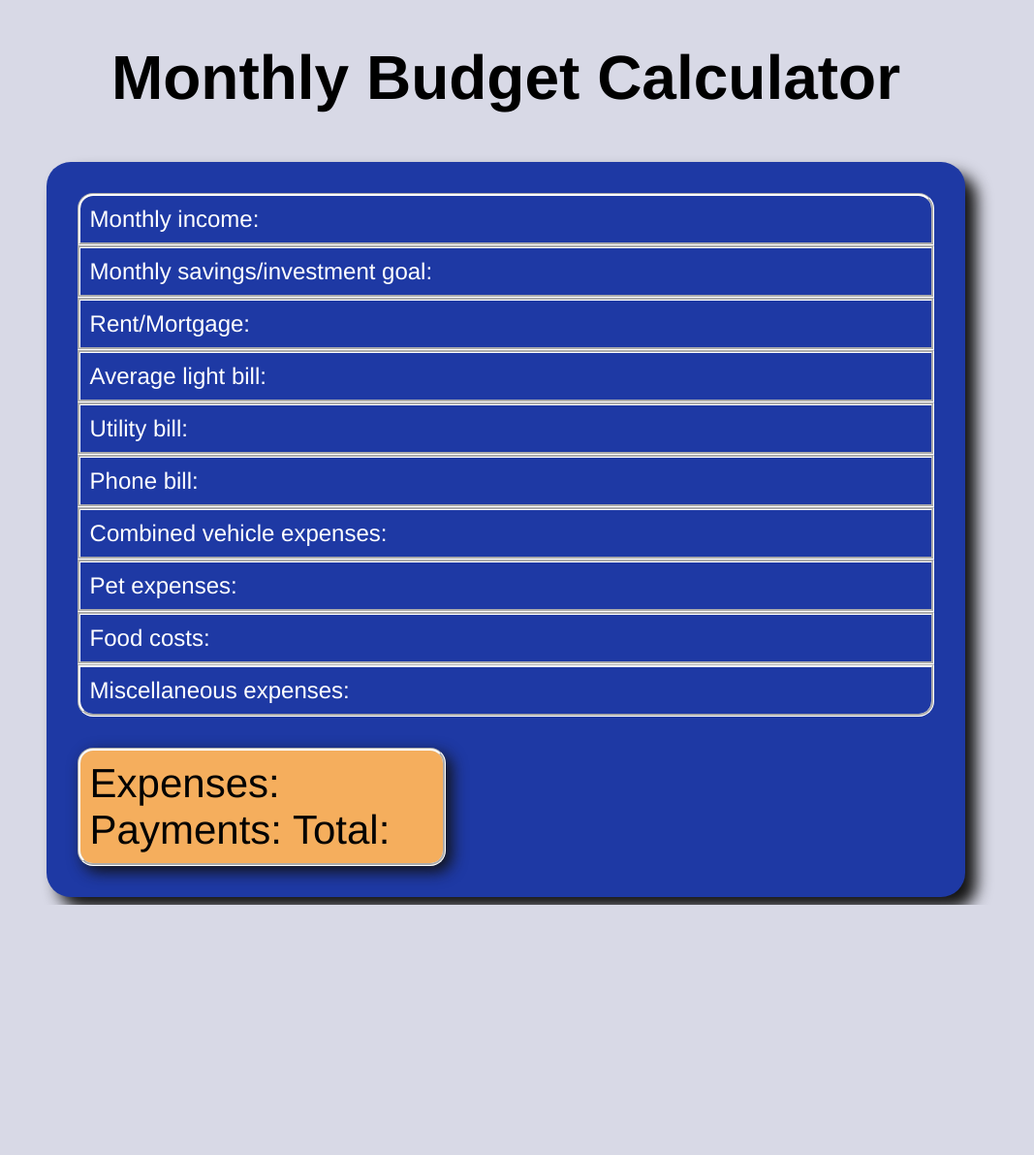
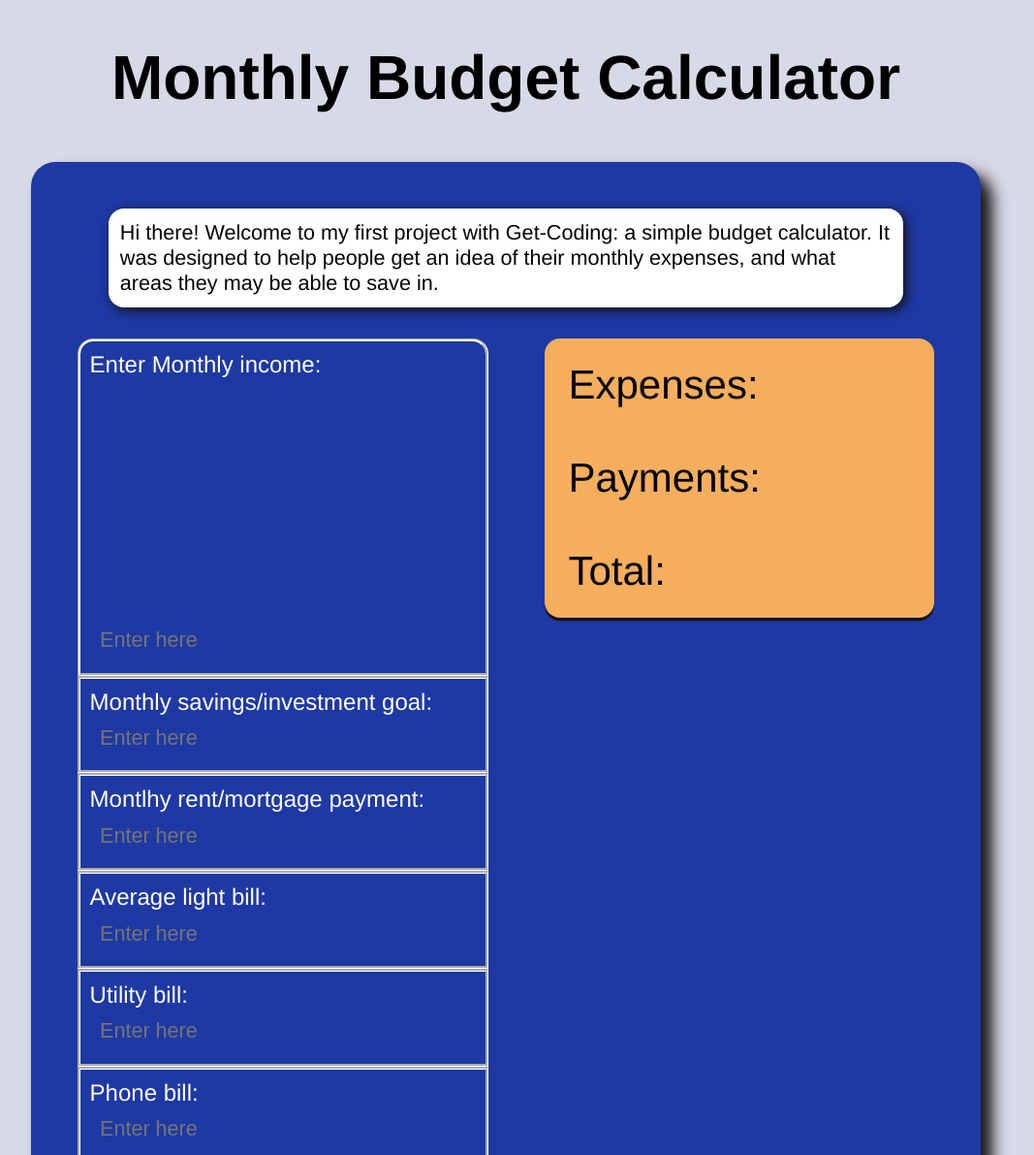
Before and after one commit to BTremb/Budget-calc-project, a plain HTML site: page index.html in a window 1280 px wide. Shown: the top 1191 px of the page at 97% size, without its empty margins (118-1185 px from the left). Before the commit the page ends 933 px from the top, so only its background shows below. Drawn offline with Linux system fonts and the light colour scheme.

Commit message:
fixed errors

```diff
--- a/index.html
+++ b/index.html
@@ -12,40 +12,61 @@
             Monthly Budget Calculator
         </h1>
         <div class="column">
+            <div class="description">
+                Hi there! Welcome to my first project with Get-Coding: a simple budget calculator. It was designed to help people get an idea of their monthly expenses, and what areas they may be able to save in.
+            </div>
+            <div class="calculation calctop">
+                Expenses:
+            </div>
+            <div class="calculation">
+                Payments:
+            </div>
+            <div class="calculation calcbottom">
+                Total:
+            </div>
             <div class="row firstchild">
-                Monthly income:
+                Enter Monthly income:
+                <input type="text" placeholder="Enter here"/>
             </div>
             <div class="row">
                 Monthly savings/investment goal:
+                <input type="text" placeholder="Enter here"/>
             </div>
             <div class="row">
-                Rent/Mortgage:
+                Montlhy rent/mortgage payment:
+                <input type="text" placeholder="Enter here">
             </div>
             <div class="row">
                 Average light bill:
+                <input type="text" placeholder="Enter here">
             </div>
             <div class="row">
                 Utility bill:
+                <input type="text" placeholder="Enter here">
             </div>
             <div class="row">
                 Phone bill:
+                <input type="text" placeholder="Enter here">
             </div>
             <div class="row">
-                Combined vehicle expenses:
+                Monthly credit card/loan payments:
+                <input type="text" Placeholder="Enter here">
             </div>
             <div class="row">
-                Pet expenses:
+                Average monthly vehicle expenses:
+                <input type="text" placeholder="Enter here">
             </div>
             <div class="row">
-                Food costs:
+                Average monthly pet expenses:
+                <input type="text" placeholder="Enter here">
+            </div>
+            <div class="row">
+                Average monthly food costs:
+                <input type="text" placeholder="Enter here">
             </div>
             <div class="row lastchild">
                 Miscellaneous expenses:
-            </div>
-            <div class="row calculation">
-                Expenses:
-                Payments:
-                Total:
+                <input type="text" placeholder="Enter here">
             </div>
          </div>
     </body>
--- a/styles.css
+++ b/styles.css
@@ -12,18 +12,21 @@ h1 {
     color: white;
     background-color: #1e39a4;
     width: 70%;
-    padding: 2rem;
+    padding: 3rem;
     box-shadow: 0.75rem 0.75rem 1rem #131313;
     border-radius: 1.563rem;
     margin: auto;
     margin-top: 3.125rem;
     font-size: 150%;
+    text-align: left;
   }
 
 .row {
     padding: 0.625rem;
     border-style: groove;
     border-color: #ffffff;
+    width: 45%
+
 }
 
 .firstchild {
@@ -37,14 +40,47 @@ h1 {
     border-bottom-right-radius: 1rem;
 }
 
-.calculation {
+.calculation{
     background-color: #f5ae5d;
     color: #030303;
     width: 40%;
     text-align: left;
-    margin: left;
     font-size: 175%;
-    padding: 0.625rem;
-    box-shadow: 0.375rem 0.375rem 1rem #131313;
+    padding: 1.5rem;
+    box-shadow: 0rem 0.2rem 0rem #131313;
+    float: right;
+    margin-left: 6rem;
+}
+.calctop{
+    border-top-right-radius: 1rem;
+    border-top-left-radius: 1rem;
+}
+
+.calcbottom{
+    border-bottom-left-radius: 1rem;
+    border-bottom-right-radius: 1rem;
+}
+
+
+.description {
+    background-color: white;
+    color: #030303;
+    width: 90%;
+    text-align: left;
+    font-size: 90%;
+    padding: 0.75rem;
+    box-shadow: 0.2rem 0.2rem 0.7rem #131313;
     border-radius: 1rem;
+    margin: auto;
+    margin-bottom: 2rem;
 }
+
+input {
+    width: 96%;
+    padding: 0.65rem 0.65rem;
+    font-size: 90%;
+    background-color:#1e39a4;
+    color: white;
+    outline: none;
+    border: none;
+}
```
